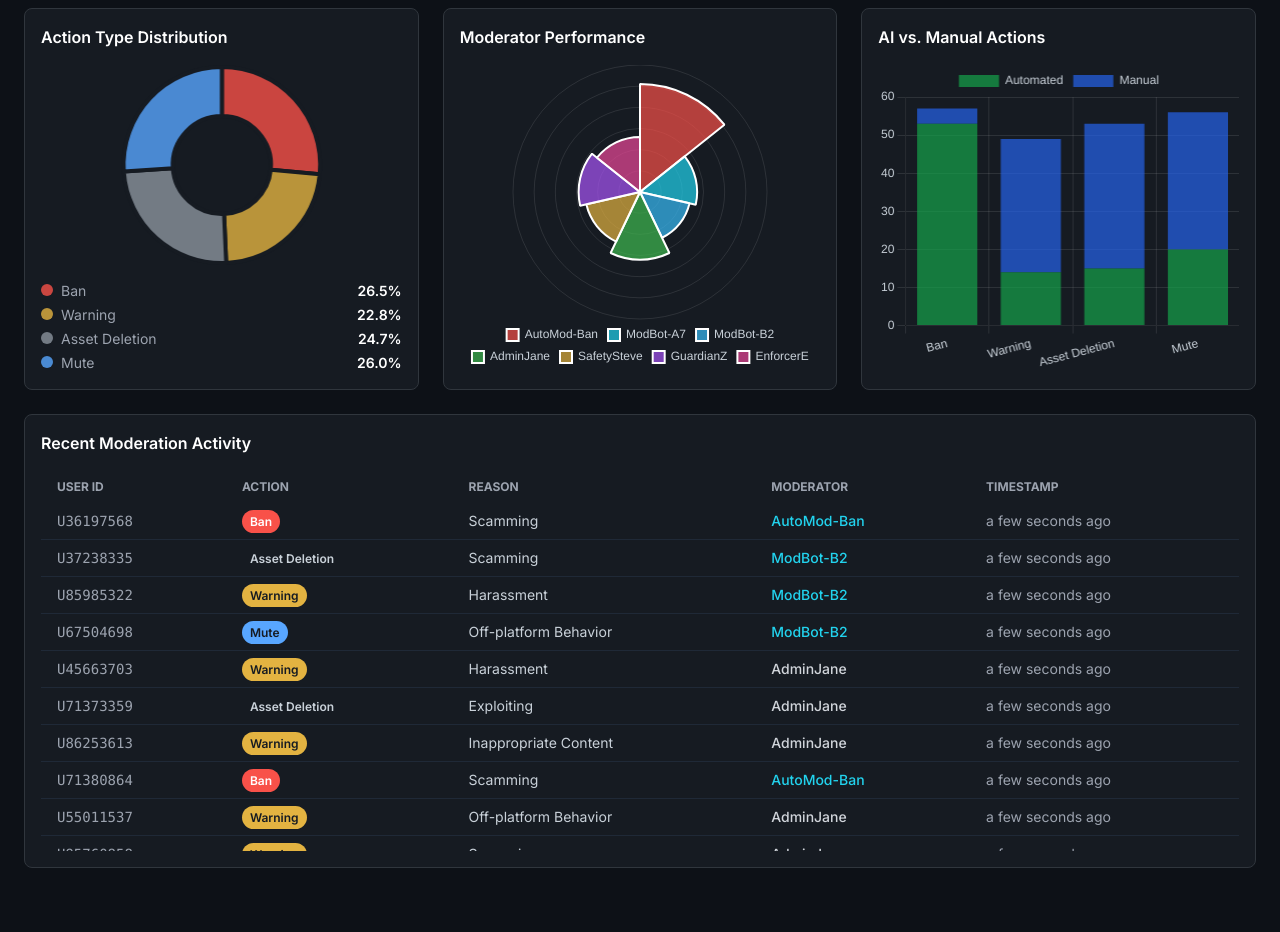
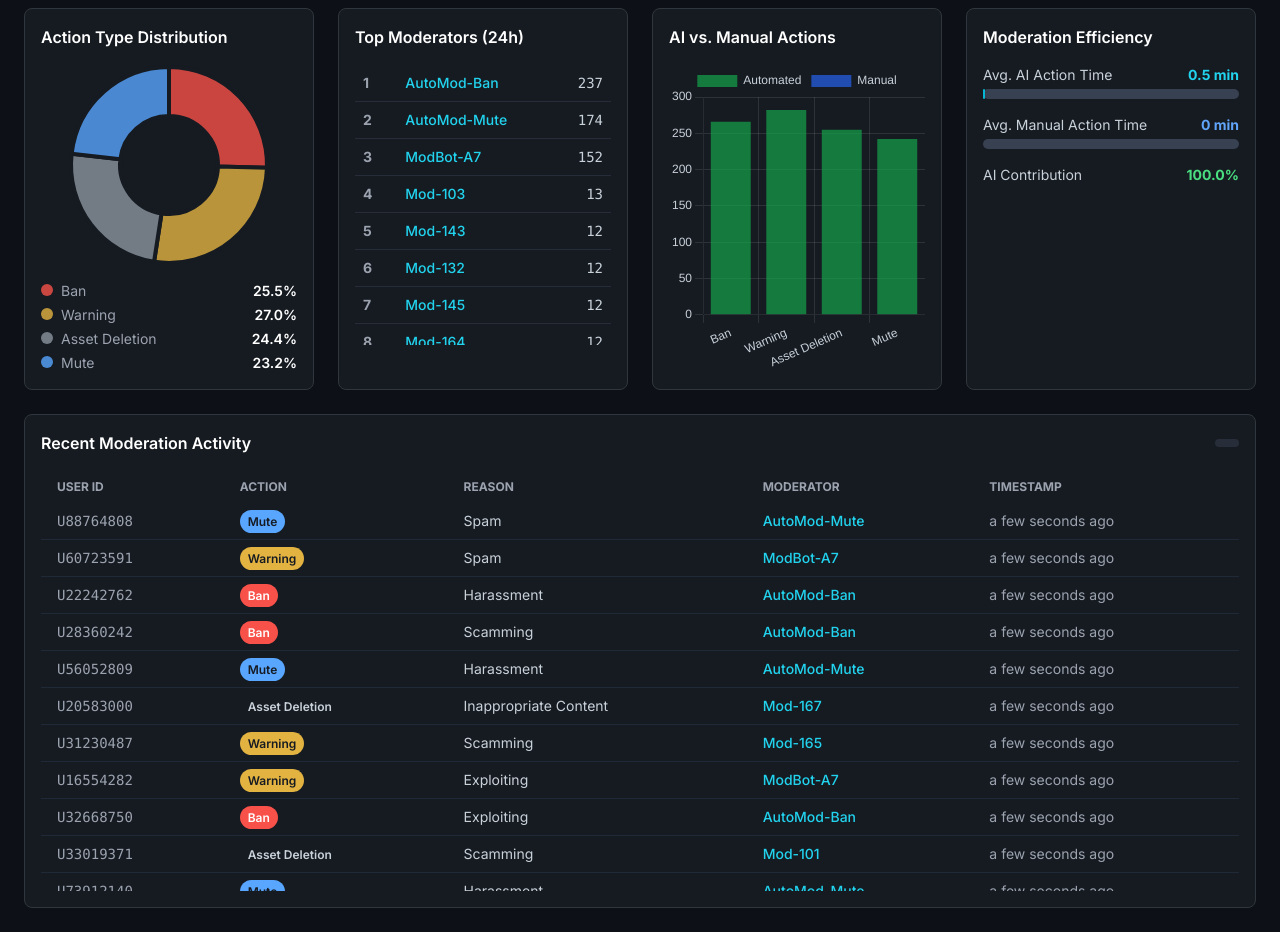
Before and after one commit to KingKongBananaSteve/backend, a plain HTML site: page index.html in a window 1280 px wide. Shown: the part 700-1632 px from the top of the page. Before the commit the page ends 1592 px from the top, so only its background shows below. Drawn offline with nearby package versions, Linux system fonts and the light colour scheme.

Commit message:
Update index.html

```diff
--- a/index.html
+++ b/index.html
@@ -3,7 +3,7 @@
 <head>
     <meta charset="UTF-8">
     <meta name="viewport" content="width=device-width, initial-scale=1.0">
-    <title>Roblox Moderation Analytics</title>
+    <title>Roblox Moderation Analytics 7.0</title>
     <script src="https://cdn.tailwindcss.com"></script>
     <script src="https://cdn.jsdelivr.net/npm/chart.js"></script>
     <script src="https://cdn.jsdelivr.net/npm/dayjs@1/dayjs.min.js"></script>
@@ -28,14 +28,14 @@
             border-color: #8b949e;
             transform: translateY(-4px);
         }
-        .chart-container {
+        .chart-container, .leaderboard-container {
             position: relative;
             width: 100%;
             flex-grow: 1;
         }
-        .activity-log::-webkit-scrollbar { width: 6px; }
-        .activity-log::-webkit-scrollbar-track { background: #161b22; }
-        .activity-log::-webkit-scrollbar-thumb { background-color: #30363d; border-radius: 3px; }
+        .scrollable-list::-webkit-scrollbar { width: 6px; }
+        .scrollable-list::-webkit-scrollbar-track { background: #161b22; }
+        .scrollable-list::-webkit-scrollbar-thumb { background-color: #30363d; border-radius: 3px; }
 
         .kpi-value.up { color: #3fb950; }
         .kpi-value.down { color: #f85149; }
@@ -47,7 +47,7 @@
         .tag-mute { background-color: #58a6ff; color: #161b22; }
 
         .clickable { cursor: pointer; }
-        .clickable:hover { opacity: 0.8; }
+        .clickable-row:hover { background-color: rgba(255, 255, 255, 0.05); }
 
         #filter-display { transition: all 0.3s ease; }
     </style>
@@ -59,8 +59,8 @@
         <!-- Header -->
         <header class="flex flex-col sm:flex-row justify-between items-start sm:items-center mb-6">
             <div>
-                <h1 class="text-3xl font-bold text-white">Moderation Analytics 5.0</h1>
-                <p class="text-gray-400">Command Center</p>
+                <h1 class="text-3xl font-bold text-white">Moderation Analytics 7.0</h1>
+                <p class="text-gray-400">Global Operations Command Center</p>
             </div>
             <div class="text-sm text-gray-400 mt-2 sm:mt-0 flex items-center">
                 <div class="flex items-center mr-4">
@@ -78,13 +78,13 @@
 
         <!-- KPIs -->
         <div id="kpi-grid" class="grid grid-cols-2 sm:grid-cols-3 lg:grid-cols-6 gap-4 mb-6">
-            <!-- KPI cards are injected here for stability -->
+            <!-- KPI cards are injected here -->
         </div>
 
         <!-- Main Content Grid -->
-        <div class="grid grid-cols-1 lg:grid-cols-3 gap-6">
+        <div class="grid grid-cols-1 md:grid-cols-2 lg:grid-cols-4 gap-6">
 
-            <div class="card lg:col-span-3">
+            <div class="card md:col-span-2 lg:col-span-4">
                 <h3 class="font-semibold text-white mb-4">Moderation Actions (Last 24 Hours)</h3>
                 <div class="chart-container" style="height: 320px;"><canvas id="actionsOverTimeChart"></canvas></div>
             </div>
@@ -96,21 +96,30 @@
             </div>
 
             <div class="card">
-                 <h3 class="font-semibold text-white mb-4">Moderator Performance</h3>
-                <div class="chart-container clickable" style="height: 280px;"><canvas id="modPerformanceChart"></canvas></div>
+                 <h3 class="font-semibold text-white mb-4">Top Moderators (24h)</h3>
+                 <div id="leaderboard-container" class="leaderboard-container scrollable-list overflow-y-auto" style="max-height: 280px;">
+                    <!-- Leaderboard table will be injected here -->
+                 </div>
             </div>
 
             <div class="card">
                 <h3 class="font-semibold text-white mb-4">AI vs. Manual Actions</h3>
-                <div class="chart-container" style="height: 280px;"><canvas id="aiVsManualChart"></canvas></div>
+                <div class="chart-container clickable" style="height: 280px;"><canvas id="aiVsManualChart"></canvas></div>
             </div>
 
-            <div class="card lg:col-span-3">
+            <div class="card">
+                <h3 class="font-semibold text-white mb-4">Moderation Efficiency</h3>
+                <div id="efficiency-container" class="space-y-4 text-sm">
+                    <!-- Efficiency stats will be injected here -->
+                </div>
+            </div>
+
+            <div class="card md:col-span-2 lg:col-span-4">
                 <div class="flex justify-between items-center mb-4">
                     <h3 class="font-semibold text-white">Recent Moderation Activity</h3>
-                    <div id="filter-display" class="text-sm text-gray-400"></div>
+                    <div id="filter-display" class="text-sm text-gray-400 bg-gray-700/50 px-3 py-1 rounded-full"></div>
                 </div>
-                <div class="flex-grow overflow-y-auto activity-log" style="max-height: 380px;">
+                <div class="flex-grow overflow-y-auto activity-log" style="max-height: 420px;">
                     <table class="w-full text-sm text-left">
                         <thead class="text-xs text-gray-400 uppercase sticky top-0 bg-[#161b22]">
                             <tr>
@@ -136,11 +145,10 @@ document.addEventListener('DOMContentLoaded', () => {
     // --- Chart Contexts ---
     const ctxActionsOverTime = document.getElementById('actionsOverTimeChart').getContext('2d');
     const ctxActionType = document.getElementById('actionTypeChart').getContext('2d');
-    const ctxModPerformance = document.getElementById('modPerformanceChart').getContext('2d');
     const ctxAiVsManual = document.getElementById('aiVsManualChart').getContext('2d');
 
     // --- Chart Instances ---
-    let actionsOverTimeChart, actionTypeChart, modPerformanceChart, aiVsManualChart;
+    let actionsOverTimeChart, actionTypeChart, aiVsManualChart;
 
     // --- State ---
     let activeFilter = null;
@@ -150,7 +158,7 @@ document.addEventListener('DOMContentLoaded', () => {
         actions: [],
         categories: ['Harassment', 'Scamming', 'Inappropriate Content', 'Exploiting', 'Spam', 'Off-platform Behavior'],
         actionTypes: ['Ban', 'Warning', 'Asset Deletion', 'Mute'],
-        moderators: ['AutoMod-Ban', 'ModBot-A7', 'ModBot-B2', 'AdminJane', 'SafetySteve', 'GuardianZ', 'EnforcerE'],
+        moderators: [],
         recentActivity: []
     };
 
@@ -159,6 +167,13 @@ document.addEventListener('DOMContentLoaded', () => {
     const formatNumber = (num) => num.toLocaleString('en-US');
 
     // --- Data Simulation ---
+    function generateModeratorPool() {
+        dataStore.moderators.push('AutoMod-Ban', 'AutoMod-Mute', 'ModBot-A7');
+        for (let i = 1; i <= 75; i++) {
+            dataStore.moderators.push(`Mod-${100 + i}`);
+        }
+    }
+
     function generateInitialData() {
         const now = dayjs();
         let currentTime = now.subtract(24, 'hour');
@@ -166,13 +181,13 @@ document.addEventListener('DOMContentLoaded', () => {
         for (let i = 0; i < 24; i++) {
             dataStore.actions.push({
                 time: currentTime.format('HH:00'),
-                ban: randomBetween(5, 15), warning: randomBetween(20, 40),
-                delete: randomBetween(15, 25), mute: randomBetween(10, 20)
+                ban: randomBetween(30, 60), warning: randomBetween(50, 90),
+                delete: randomBetween(40, 70), mute: randomBetween(35, 75)
             });
             currentTime = currentTime.add(1, 'hour');
         }
 
-        for (let i = 0; i < 200; i++) { generateNewActivity(); }
+        for (let i = 0; i < 1000; i++) { generateNewActivity(); }
         dataStore.recentActivity.sort((a,b) => b.rawTime - a.rawTime);
     }
 
@@ -181,13 +196,10 @@ document.addEventListener('DOMContentLoaded', () => {
         const action = dataStore.actionTypes[randomBetween(0, 3)];
 
         let moderator;
-        // If action is a ban, it's highly likely to be the AutoMod
-        if (action === 'Ban' && Math.random() < 0.8) {
-            moderator = 'AutoMod-Ban';
-        } else {
-            // Pick any other moderator
-            moderator = dataStore.moderators[randomBetween(1, dataStore.moderators.length - 1)];
-        }
+        if (action === 'Ban' && Math.random() < 0.9) moderator = 'AutoMod-Ban';
+        else if (action === 'Mute' && Math.random() < 0.7) moderator = 'AutoMod-Mute';
+        else if (action === 'Warning' && Math.random() < 0.5) moderator = 'ModBot-A7';
+        else moderator = dataStore.moderators[randomBetween(3, dataStore.moderators.length - 1)];
 
         const newActivity = {
             id: `U${randomBetween(10000000, 99999999)}`,
@@ -195,13 +207,13 @@ document.addEventListener('DOMContentLoaded', () => {
             reason: dataStore.categories[randomBetween(0, 5)],
             moderator: moderator,
             isAutomated: moderator.includes('Mod'),
-            timeToAction: randomBetween(1, 60), // minutes
+            timeToAction: moderator.includes('Mod') ? randomBetween(0, 1) : randomBetween(2, 60),
             timestamp: now.fromNow(),
             rawTime: now,
             tagClass: `tag-${action.split(' ')[0].toLowerCase()}`
         };
         dataStore.recentActivity.unshift(newActivity);
-        if (dataStore.recentActivity.length > 500) dataStore.recentActivity.pop();
+        if (dataStore.recentActivity.length > 3000) dataStore.recentActivity.pop();
     }
 
     function updateData() {
@@ -209,37 +221,32 @@ document.addEventListener('DOMContentLoaded', () => {
         dataStore.actions.shift();
         dataStore.actions.push({
             time: dayjs().format('HH:00'),
-            ban: Math.max(5, lastHour.ban + randomBetween(-3, 3)),
-            warning: Math.max(10, lastHour.warning + randomBetween(-5, 5)),
-            delete: Math.max(8, lastHour.delete + randomBetween(-4, 4)),
-            mute: Math.max(5, lastHour.mute + randomBetween(-3, 3))
+            ban: Math.max(5, lastHour.ban + randomBetween(-5, 5)),
+            warning: Math.max(10, lastHour.warning + randomBetween(-8, 8)),
+            delete: Math.max(8, lastHour.delete + randomBetween(-6, 6)),
+            mute: Math.max(5, lastHour.mute + randomBetween(-7, 7))
         });
-        for(let i=0; i<5; i++) generateNewActivity();
+        for(let i=0; i<15; i++) generateNewActivity();
     }
 
-    // --- Rendering and Chart Drawing ---
+    // --- Rendering Functions ---
     function renderKPIs() {
         const last24hActivity = dataStore.recentActivity.filter(a => dayjs().diff(a.rawTime, 'hour') <= 24);
         const prev24hActivity = dataStore.recentActivity.filter(a => dayjs().diff(a.rawTime, 'hour') > 24 && dayjs().diff(a.rawTime, 'hour') <= 48);
 
         const totalActions = last24hActivity.length;
         const prevTotalActions = prev24hActivity.length || 1;
-
         const totalBans = last24hActivity.filter(a => a.action === 'Ban').length;
         const banRate = totalActions ? ((totalBans / totalActions) * 100).toFixed(2) : 0;
-
         const appealRate = (randomBetween(1500, 2500) / 100).toFixed(2);
         const prevAppealRate = (appealRate * (1 + randomBetween(-5, 5) / 100)).toFixed(2);
-
         const activeMods = new Set(last24hActivity.map(a => a.moderator)).size;
         const prevActiveMods = new Set(prev24hActivity.map(a => a.moderator)).size;
-
         const avgTimeToAction = totalActions ? (last24hActivity.reduce((sum, a) => sum + a.timeToAction, 0) / totalActions) : 0;
         const prevAvgTimeToAction = prevTotalActions ? (prev24hActivity.reduce((sum, a) => sum + a.timeToAction, 0) / prevTotalActions) : 0;
-
         let alertLevel = 'Normal';
-        if (totalActions > 5000) alertLevel = 'High';
-        else if (totalActions > 3000) alertLevel = 'Elevated';
+        if (totalActions > 15000) alertLevel = 'Critical';
+        else if (totalActions > 8000) alertLevel = 'High';
 
         const kpis = [
             { id: 'total-actions', value: totalActions, prev: prevTotalActions, isInt: true },
@@ -305,10 +312,14 @@ document.addEventListener('DOMContentLoaded', () => {
         let activity = dataStore.recentActivity;
 
         if (activeFilter) {
-            activity = activity.filter(item => item.moderator === activeFilter.value);
+            if (activeFilter.type === 'moderator') {
+                activity = activity.filter(item => item.moderator === activeFilter.value);
+            } else if (activeFilter.type === 'ai_manual') {
+                activity = activity.filter(item => item.isAutomated === activeFilter.isAutomated && item.action === activeFilter.action);
+            }
         }
 
-        tbody.innerHTML = activity.slice(0, 50).map(item => `
+        tbody.innerHTML = activity.slice(0, 100).map(item => `
             <tr class="border-b border-gray-800 hover:bg-gray-700/50">
                 <td class="px-4 py-2 font-mono text-gray-400">${item.id}</td>
                 <td class="px-4 py-2"><span class="px-2 py-1 text-xs font-semibold rounded-full ${item.tagClass}">${item.action}</span></td>
@@ -322,8 +333,14 @@ document.addEventListener('DOMContentLoaded', () => {
     function renderFilterState() {
         const filterDisplay = document.getElementById('filter-display');
         if (activeFilter) {
+            let filterText = '';
+            if (activeFilter.type === 'moderator') {
+                filterText = `Moderator: <strong class="text-white">${activeFilter.value}</strong>`;
+            } else if (activeFilter.type === 'ai_manual') {
+                filterText = `${activeFilter.isAutomated ? 'Automated' : 'Manual'} ${activeFilter.action}s`;
+            }
             filterDisplay.innerHTML = `
-                <span>Filtering by: <strong class="text-white">${activeFilter.value}</strong></span>
+                <span>Filtering by: ${filterText}</span>
                 <button id="clear-filter-btn" class="ml-2 text-blue-400 hover:text-blue-300">[Clear]</button>
             `;
             document.getElementById('clear-filter-btn').onclick = () => {
@@ -332,23 +349,81 @@ document.addEventListener('DOMContentLoaded', () => {
                 renderActivityLog();
             };
         } else {
-            filterDisplay.innerHTML = '';
+            filterDisplay.innerHTML = '<span>No active filters</span>';
         }
     }
+
+    function renderLeaderboard() {
+        const container = document.getElementById('leaderboard-container');
+        const modCounts = dataStore.recentActivity
+            .filter(a => dayjs().diff(a.rawTime, 'hour') <= 24)
+            .reduce((acc, a) => {
+                acc[a.moderator] = (acc[a.moderator] || 0) + 1;
+                return acc;
+            }, {});
+
+        const sortedMods = Object.entries(modCounts).sort((a, b) => b[1] - a[1]);
+
+        let tableHtml = `<table class="w-full text-sm text-left"><tbody>`;
+        sortedMods.slice(0, 10).forEach(([name, count], index) => {
+            const isAutomated = name.includes('Mod');
+            tableHtml += `
+                <tr class="border-b border-gray-700/50 clickable-row" onclick="setFilter('moderator', '${name}')">
+                    <td class="p-2 font-bold text-gray-400">${index + 1}</td>
+                    <td class="p-2 font-medium ${isAutomated ? 'text-cyan-400' : 'text-gray-300'}">${name}</td>
+                    <td class="p-2 text-right font-mono">${formatNumber(count)}</td>
+                </tr>
+            `;
+        });
+        tableHtml += `</tbody></table>`;
+        container.innerHTML = tableHtml;
+    }
+
+    function renderEfficiency() {
+        const container = document.getElementById('efficiency-container');
+        const aiActions = dataStore.recentActivity.filter(a => a.isAutomated);
+        const manualActions = dataStore.recentActivity.filter(a => !a.isAutomated);
+
+        const aiTime = aiActions.length ? (aiActions.reduce((sum, a) => sum + a.timeToAction, 0) / aiActions.length).toFixed(1) : 0;
+        const manualTime = manualActions.length ? (manualActions.reduce((sum, a) => sum + a.timeToAction, 0) / manualActions.length).toFixed(1) : 0;
+
+        container.innerHTML = `
+            <div>
+                <div class="flex justify-between"><span>Avg. AI Action Time</span><strong class="text-cyan-400">${aiTime} min</strong></div>
+                <div class="w-full bg-gray-700 rounded-full h-2.5 mt-1"><div class="bg-cyan-500 h-2.5 rounded-full" style="width: ${aiTime/60*100}%"></div></div>
+            </div>
+            <div>
+                <div class="flex justify-between"><span>Avg. Manual Action Time</span><strong class="text-blue-400">${manualTime} min</strong></div>
+                <div class="w-full bg-gray-700 rounded-full h-2.5 mt-1"><div class="bg-blue-500 h-2.5 rounded-full" style="width: ${manualTime/60*100}%"></div></div>
+            </div>
+            <div>
+                <div class="flex justify-between"><span>AI Contribution</span><strong class="text-green-400">${(aiActions.length / dataStore.recentActivity.length * 100).toFixed(1)}%</strong></div>
+            </div>
+        `;
+    }
+
+    window.setFilter = (type, value, isAutomated, action) => {
+        if (type === 'ai_manual') {
+            activeFilter = { type, value, isAutomated, action };
+        } else {
+            activeFilter = { type, value };
+        }
+        renderFilterState();
+        renderActivityLog();
+    };
 
     function createCharts() {
         const chartColors = {
             ban: 'rgba(248, 81, 73, 0.8)', warning: 'rgba(227, 179, 65, 0.8)',
             delete: 'rgba(139, 148, 158, 0.8)', mute: 'rgba(88, 166, 255, 0.8)',
             grid: 'rgba(255, 255, 255, 0.1)', text: '#c9d1d9',
-            modColors: ['rgba(248, 81, 73, 0.7)', 'rgba(34, 211, 238, 0.7)', 'rgba(56, 189, 248, 0.7)', 'rgba(63, 185, 80, 0.7)', 'rgba(227, 179, 65, 0.7)', 'rgba(168, 85, 247, 0.7)', 'rgba(236, 72, 153, 0.7)'],
             ai: 'rgba(22, 163, 74, 0.7)', manual: 'rgba(37, 99, 235, 0.7)'
         };
         const defaultOptions = { responsive: true, maintainAspectRatio: false, plugins: { legend: { labels: { color: chartColors.text } } } };
 
         actionsOverTimeChart = new Chart(ctxActionsOverTime, {
             type: 'line', data: { labels: [], datasets: [
-                { label: 'Bans', data: [], borderColor: chartColors.ban, tension: 0.4, fill: false },
+                { label: 'Bans', data: [], borderColor: chartColors.ban, tension: 0.4, fill: true, backgroundColor: 'rgba(248, 81, 73, 0.2)' },
                 { label: 'Warnings', data: [], borderColor: chartColors.warning, tension: 0.4, fill: false },
                 { label: 'Deletions', data: [], borderColor: chartColors.delete, tension: 0.4, fill: false },
                 { label: 'Mutes', data: [], borderColor: chartColors.mute, tension: 0.4, fill: false }
@@ -364,24 +439,19 @@ document.addEventListener('DOMContentLoaded', () => {
             options: {...defaultOptions, plugins: { legend: { display: false } } }
         });
 
-        modPerformanceChart = new Chart(ctxModPerformance, {
-            type: 'polarArea', data: { labels: dataStore.moderators, datasets: [{ data: [], backgroundColor: chartColors.modColors }] },
-            options: {...defaultOptions, onClick: (e, elements) => {
-                if (elements.length > 0) {
-                    const clickedIndex = elements[0].index;
-                    activeFilter = { type: 'moderator', value: modPerformanceChart.data.labels[clickedIndex] };
-                    renderFilterState();
-                    renderActivityLog();
-                }
-            }, plugins: { legend: { position: 'bottom', labels: { color: chartColors.text, boxWidth: 12, padding: 10 } } }, scales: { r: { grid: { color: chartColors.grid }, ticks: { display: false } } } }
-        });
-
         aiVsManualChart = new Chart(ctxAiVsManual, {
             type: 'bar', data: { labels: dataStore.actionTypes, datasets: [
                 { label: 'Automated', data: [], backgroundColor: chartColors.ai, stack: 'Stack 0' },
                 { label: 'Manual', data: [], backgroundColor: chartColors.manual, stack: 'Stack 0' }
             ]},
-            options: {...defaultOptions, scales: { x: { stacked: true, ticks: { color: chartColors.text }, grid: { color: chartColors.grid } }, y: { stacked: true, ticks: { color: chartColors.text }, grid: { color: chartColors.grid } } } }
+            options: {...defaultOptions, onClick: (e, elements) => {
+                if (elements.length > 0) {
+                    const { datasetIndex, index } = elements[0];
+                    const action = aiVsManualChart.data.labels[index];
+                    const isAutomated = aiVsManualChart.data.datasets[datasetIndex].label === 'Automated';
+                    setFilter('ai_manual', null, isAutomated, action);
+                }
+            }, scales: { x: { stacked: true, ticks: { color: chartColors.text }, grid: { color: chartColors.grid } }, y: { stacked: true, ticks: { color: chartColors.text }, grid: { color: chartColors.grid } } } }
         });
     }
 
@@ -409,9 +479,6 @@ document.addEventListener('DOMContentLoaded', () => {
             legendContainer.innerHTML += `<div class="flex justify-between items-center"><span><span class="inline-block w-3 h-3 rounded-full mr-2" style="background-color: ${color}"></span>${label}</span><span class="font-semibold text-white">${percentage}%</span></div>`;
         });
 
-        modPerformanceChart.data.datasets[0].data = dataStore.moderators.map(mod => dataStore.recentActivity.filter(a => a.moderator === mod).length);
-        modPerformanceChart.update('none');
-
         aiVsManualChart.data.datasets[0].data = dataStore.actionTypes.map(type => dataStore.recentActivity.filter(a => a.action === type && a.isAutomated).length);
         aiVsManualChart.data.datasets[1].data = dataStore.actionTypes.map(type => dataStore.recentActivity.filter(a => a.action === type && !a.isAutomated).length);
         aiVsManualChart.update('none');
@@ -421,12 +488,15 @@ document.addEventListener('DOMContentLoaded', () => {
         updateData();
         renderKPIs();
         renderActivityLog();
+        renderLeaderboard();
+        renderEfficiency();
         updateCharts();
         document.getElementById('last-updated').textContent = dayjs().format('HH:mm:ss');
     }
 
     // --- Initial Load ---
     createAndInjectKpiElements();
+    generateModeratorPool();
     generateInitialData();
     createCharts();
     tick();
```
